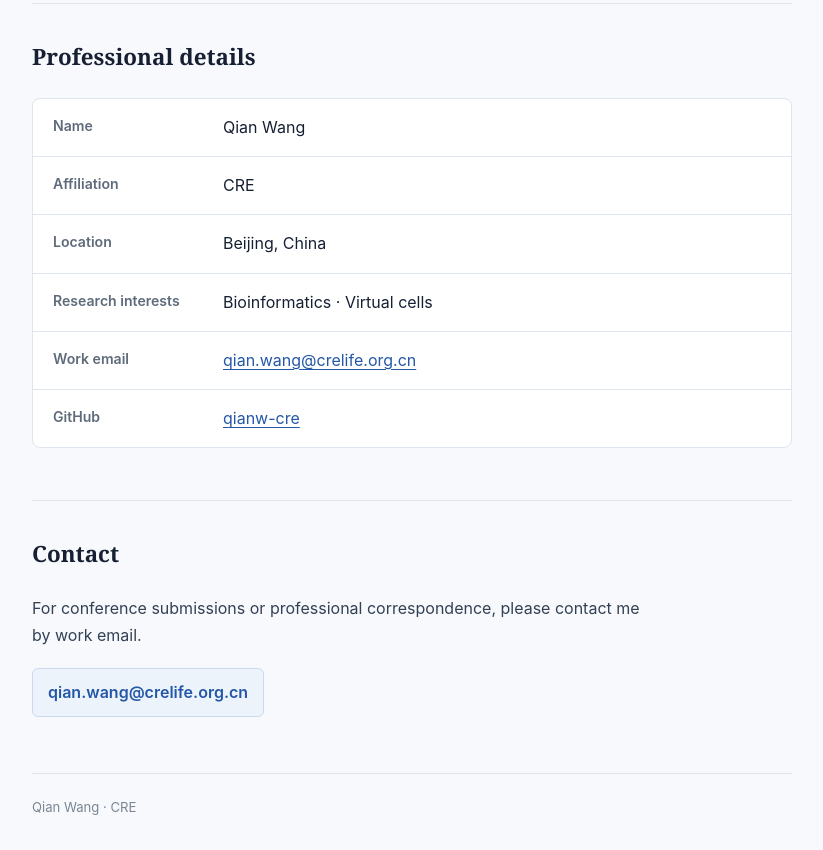
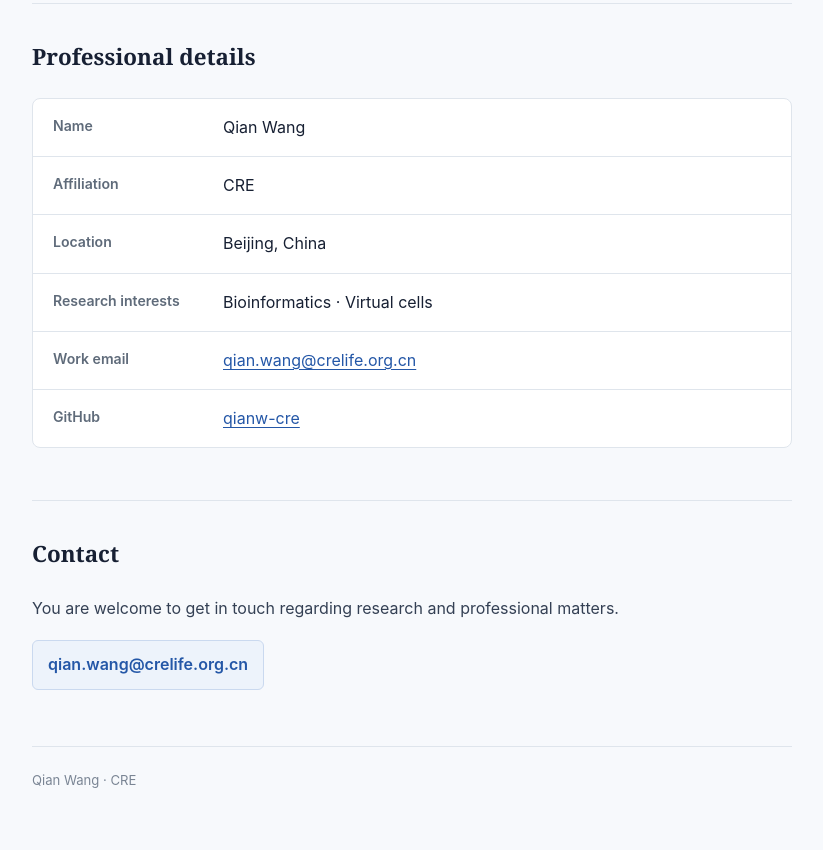
Before and after one commit to qianw-cre/qianw-cre.github.io, a plain HTML site: page index.html in a window 1280 px wide. Shown: the part 404-1254 px from the top of the page, without its empty margins (228-1051 px from the left). After the commit the page ends 1227 px from the top, so only its background shows below. Drawn offline with Linux system fonts and the light colour scheme.

Commit message:
Refine contact section wording

```diff
--- a/index.html
+++ b/index.html
@@ -266,7 +266,7 @@
 
     <section id="contact">
       <h2>Contact</h2>
-      <p class="contact-copy">For conference submissions or professional correspondence, please contact me by work email.</p>
+      <p class="contact-copy">You are welcome to get in touch regarding research and professional matters.</p>
       <a class="email-link" href="mailto:qian.wang@crelife.org.cn">qian.wang@crelife.org.cn</a>
     </section>
   </main>
```
